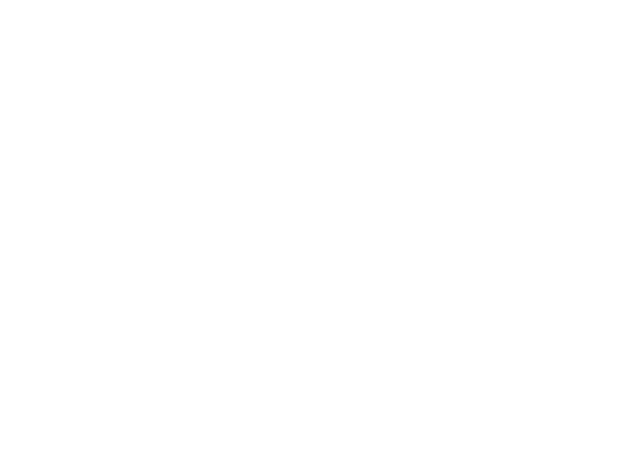
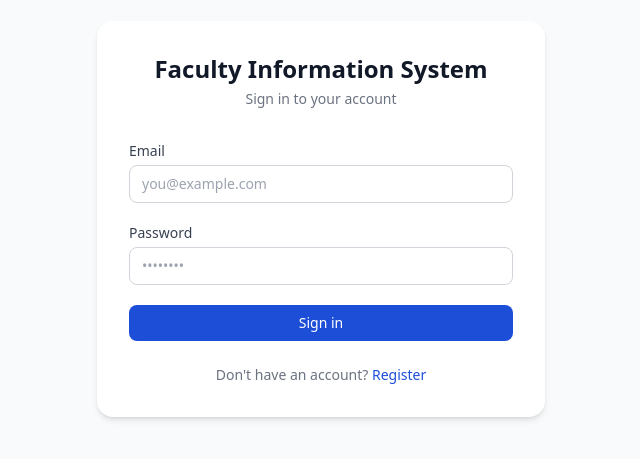
Before and after one commit to kk1701/fis-client, a React (Vite) app: page /login in a window 1280 px wide. Shown: the part 181-640 px from the top of the page, without its empty margins (319-959 px from the left). Built offline with nearby package versions, Linux system fonts and the light colour scheme; no server answers.

Commit message:
added login page

```diff
--- a/src/pages/auth/LoginPage.tsx
+++ b/src/pages/auth/LoginPage.tsx
@@ -1,5 +1,138 @@
-export default function LoginPage(){
-    return(
-        <></>
-    )
+import { useForm } from "react-hook-form";
+import { zodResolver } from "@hookform/resolvers/zod";
+import { z } from "zod";
+import { useNavigate, Link } from "react-router-dom";
+import { loginApi } from "../../api/auth.api";
+import { useAuthStore } from "../../store/auth.store";
+import { decodeToken } from "../../utils/jwt";
+import { useState } from "react";
+import api from "../../api/axios";
+
+const schema = z.object({
+  email: z.string().email("Invalid email"),
+  password: z.string().min(6, "Password must be at least 6 characters"),
+});
+
+type LoginForm = z.infer<typeof schema>;
+
+export default function LoginPage() {
+  const navigate = useNavigate();
+  const setAuth = useAuthStore((s) => s.setAuth);
+  const [serverError, setServerError] = useState("");
+
+  const {
+    register,
+    handleSubmit,
+    formState: { errors, isSubmitting },
+  } = useForm<LoginForm>({ resolver: zodResolver(schema) });
+
+  const onSubmit = async (data: LoginForm) => {
+    try {
+      setServerError("");
+      const res = await loginApi(data);
+      const token = res.data.access_token;
+      const decoded = decodeToken(token);
+
+      if (!decoded) throw new Error("Invalid token");
+
+      const user = {
+        userId: decoded.sub,
+        email: decoded.email,
+        role: decoded.role as "ADMIN" | "FACULTY",
+      };
+
+      const meRes = await api.get("/auth/me", {
+        headers: { Authorization: `Bearer ${token}` },
+      });
+
+      setAuth(token, user, meRes.data.status);
+    //   setAuth(token, user, "APPROVED"); // temporary
+
+      if (user.role === "ADMIN") {
+        navigate("/admin/dashboard");
+      } else {
+        navigate("/faculty/profile");
+      }
+    } catch (err: any) {
+      setServerError(err.response?.data?.message ?? "Login failed");
+    }
+  };
+
+  return (
+    <div className="min-h-screen bg-gray-50 flex items-center justify-center px-4">
+      <div className="bg-white rounded-2xl shadow-md w-full max-w-md p-8">
+        {/* header */}
+        <div className="mb-8 text-center">
+          <h1 className="text-2xl font-bold text-gray-900">
+            Faculty Information System
+          </h1>
+          <p className="text-gray-500 text-sm mt-1">Sign in to your account</p>
+        </div>
+
+        <form onSubmit={handleSubmit(onSubmit)} className="space-y-5">
+          {/* email */}
+          <div>
+            <label className="block text-sm font-medium text-gray-700 mb-1">
+              Email
+            </label>
+            <input
+              type="email"
+              {...register("email")}
+              placeholder="you@example.com"
+              className="w-full border border-gray-300 rounded-lg px-3 py-2 text-sm focus:outline-none focus:ring-2 focus:ring-primary focus:border-transparent"
+            />
+            {errors.email && (
+              <p className="text-red-500 text-xs mt-1">
+                {errors.email.message}
+              </p>
+            )}
+          </div>
+
+          {/* password */}
+          <div>
+            <label className="block text-sm font-medium text-gray-700 mb-1">
+              Password
+            </label>
+            <input
+              type="password"
+              {...register("password")}
+              placeholder="••••••••"
+              className="w-full border border-gray-300 rounded-lg px-3 py-2 text-sm focus:outline-none focus:ring-2 focus:ring-primary focus:border-transparent"
+            />
+            {errors.password && (
+              <p className="text-red-500 text-xs mt-1">
+                {errors.password.message}
+              </p>
+            )}
+          </div>
+
+          {/* server error */}
+          {serverError && (
+            <div className="bg-red-50 border border-red-200 text-red-600 text-sm rounded-lg px-4 py-3">
+              {serverError}
+            </div>
+          )}
+
+          {/* submit */}
+          <button
+            type="submit"
+            disabled={isSubmitting}
+            className="w-full bg-primary text-white py-2 rounded-lg text-sm font-medium hover:bg-blue-700 transition disabled:opacity-50 disabled:cursor-not-allowed"
+          >
+            {isSubmitting ? "Signing in..." : "Sign in"}
+          </button>
+        </form>
+
+        <p className="text-center text-sm text-gray-500 mt-6">
+          Don't have an account?{" "}
+          <Link
+            to="/register"
+            className="text-primary font-medium hover:underline"
+          >
+            Register
+          </Link>
+        </p>
+      </div>
+    </div>
+  );
 }
```
